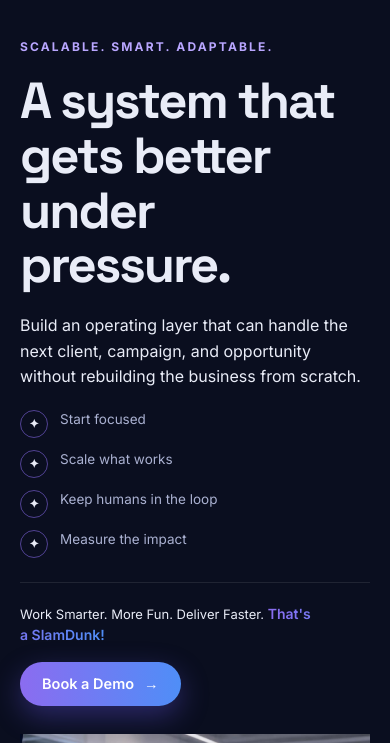
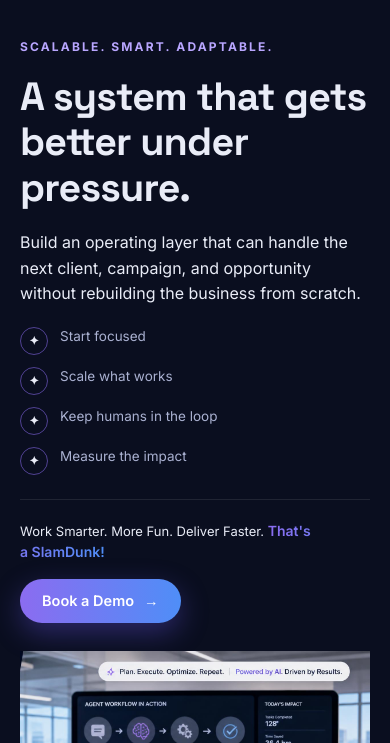
Before and after one commit to buddygoodwon-ops/slamdunk-technologies-web, a plain HTML site: page smart.html in a window 390 px wide. Shown: the part 101-844 px from the top of the page. Drawn offline with Linux system fonts and the light colour scheme.

Commit message:
Match funnel page headlines to homepage style: font weight, size, line-height, letter-spacing

```diff
--- a/pages.css
+++ b/pages.css
@@ -38,7 +38,7 @@ h1, h2, h3 { font-family: 'Space Grotesk', Inter, ui-sans-serif, system-ui, sans
 .hero { display: grid; grid-template-columns: minmax(320px, 420px) 1fr; gap: 0; align-items: stretch; min-height: 720px; }
 .hero-copy { display: flex; flex-direction: column; gap: 24px; justify-content: center; padding: 32px 30px 32px 0; }
 .page-kicker { color: #b9a6ff; font-size: 12px; font-weight: 700; letter-spacing: .18em; text-transform: uppercase; }
-.page-heading { max-width: 410px; margin: 0; font-size: clamp(39px, 4vw, 54px); line-height: 1.08; letter-spacing: -.04em; }
+.page-heading { max-width: 410px; margin: 0; font-size: clamp(39.4px, 3.66vw, 53.4px); font-weight: 700; line-height: 1.15; letter-spacing: -.02em; }
 .page-lede { max-width: 410px; margin: 0; color: var(--ink); font-size: 16px; line-height: 1.6; }
 .page-points { display: grid; gap: 13px; margin: 0; padding: 0; list-style: none; }
 .page-points li { display: flex; align-items: flex-start; gap: 12px; color: var(--ink-dim); font-size: 13.5px; line-height: 1.45; }
@@ -64,7 +64,7 @@ h1, h2, h3 { font-family: 'Space Grotesk', Inter, ui-sans-serif, system-ui, sans
   .back-link { font-size: 12px; }
   .hero { grid-template-columns: 1fr; min-height: 0; }
   .hero-copy { gap: 20px; padding: 18px 0 28px; }
-  .page-heading { max-width: 680px; font-size: clamp(40px, 10vw, 62px); }
+  .page-heading { max-width: 680px; font-size: clamp(39.4px, 3.66vw, 53.4px); }
   .page-lede { max-width: 680px; }
   .page-points { max-width: 680px; grid-template-columns: repeat(2, minmax(0, 1fr)); gap: 12px 24px; }
   .cta-row { max-width: 680px; }
@@ -75,7 +75,7 @@ h1, h2, h3 { font-family: 'Space Grotesk', Inter, ui-sans-serif, system-ui, sans
 @media (max-width: 560px) {
   .page-nav { align-items: flex-start; }
   .back-link { padding-top: 10px; }
-  .page-heading { font-size: clamp(38px, 13vw, 56px); }
+  .page-heading { font-size: clamp(39.4px, 3.66vw, 53.4px); }
   .page-points { grid-template-columns: 1fr; }
   .cta-row { align-items: flex-start; flex-direction: column; }
   .cta-text { max-width: 300px; }
```
